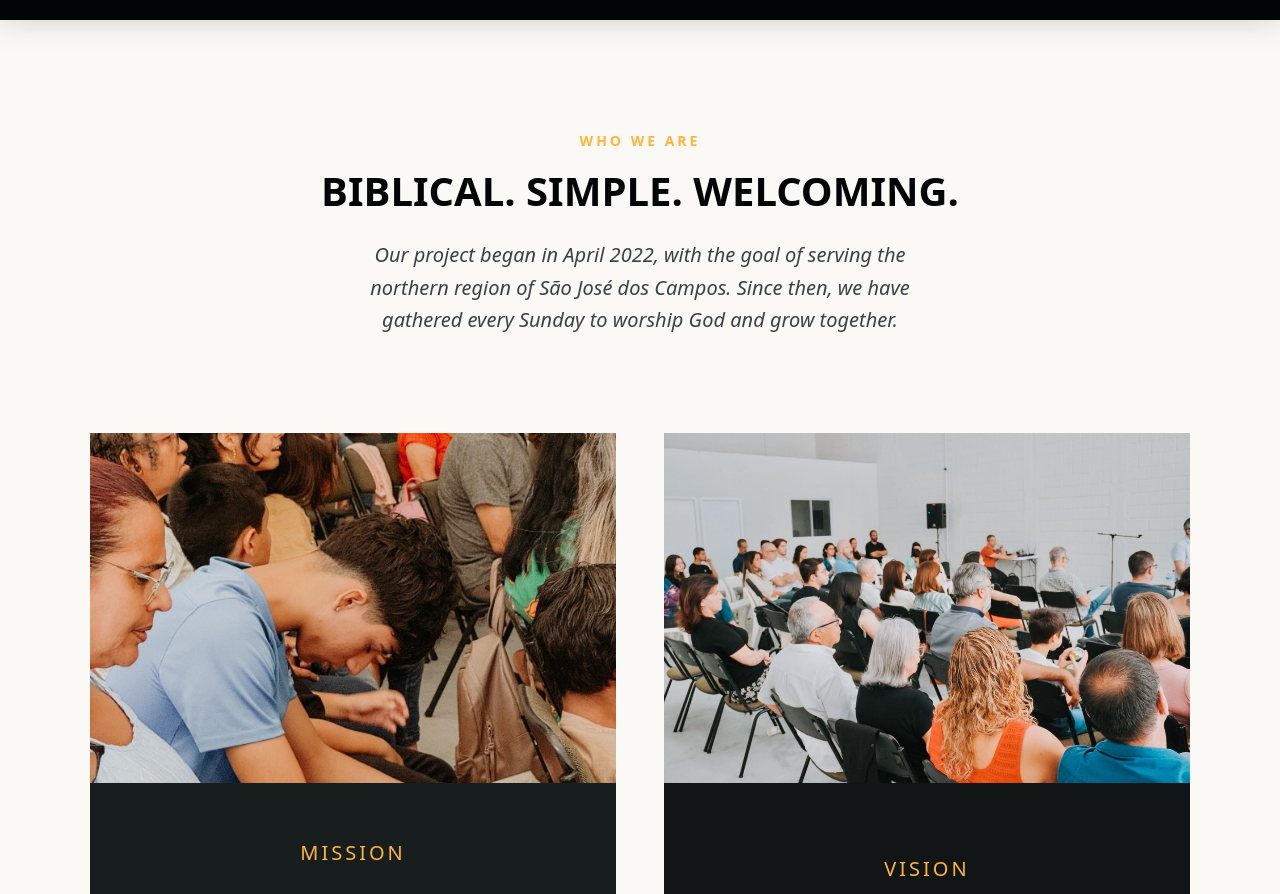
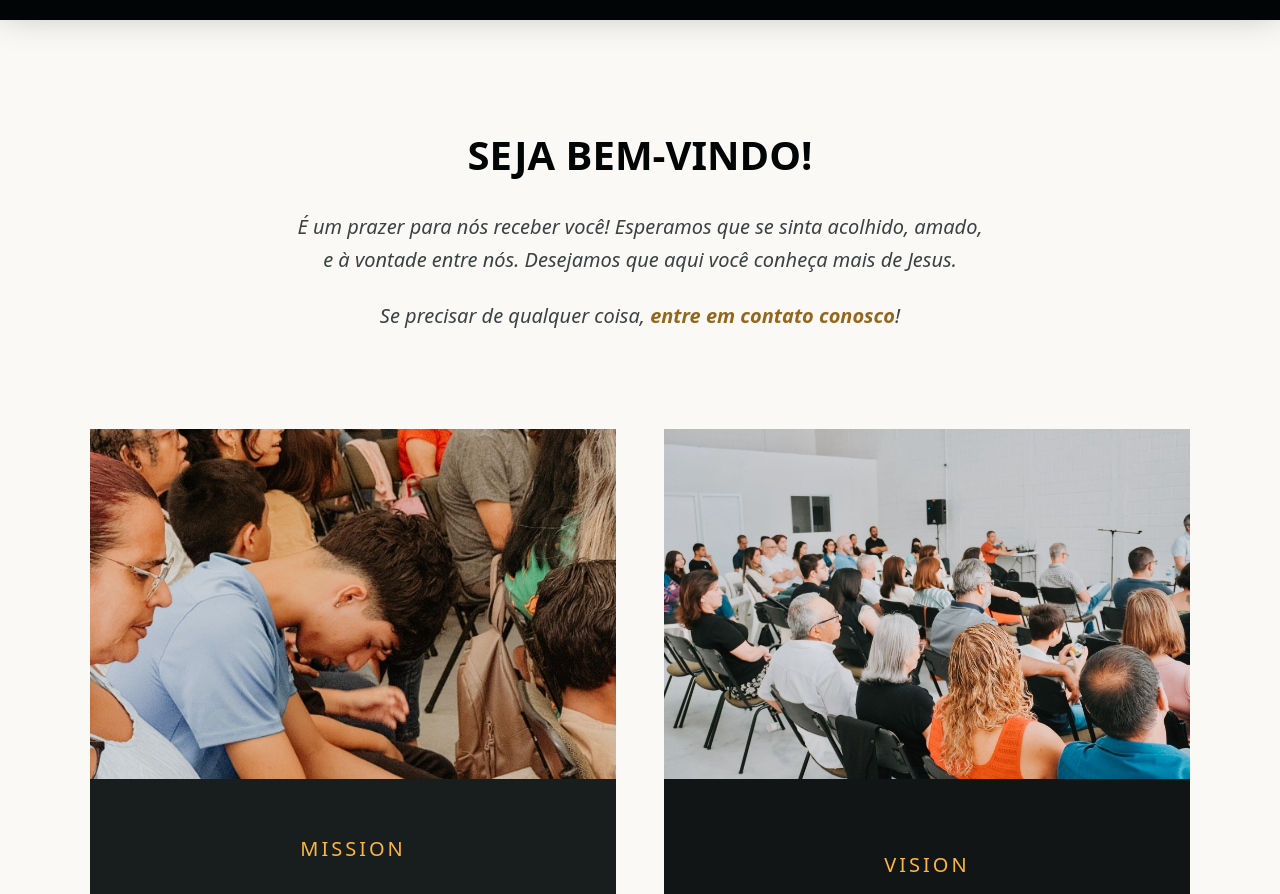
Before and after one commit to danbuck84/ibfarol, a Next.js app: page /en in a window 1280 px wide. Shown: the part 780-1674 px from the top of the page. Built offline with nearby package versions, Linux system fonts and the light colour scheme.

Commit message:
content: update welcome message and add link to ministerios

```diff
--- a/src/components/AboutUs.tsx
+++ b/src/components/AboutUs.tsx
@@ -1,5 +1,6 @@
 import { useTranslations } from "next-intl";
 import Image from "next/image";
+import { Link } from "@/i18n/routing";
 
 export default function AboutUs() {
   const t = useTranslations('AboutUs');
@@ -8,15 +9,17 @@ export default function AboutUs() {
 
       {/* Welcome Message */}
       <div className="max-w-[1000px] mx-auto flex flex-col items-center text-center mb-24">
-        <h3 className="text-sm font-semibold tracking-[3px] text-brand-primary mb-4 uppercase">
-          {t('eyebrow')}
-        </h3>
-        <h2 className="text-3xl md:text-[40px] font-bold text-brand-ink leading-[1.2] mb-6 uppercase">
-          {t('headline')}
+        <h2 className="text-3xl md:text-[40px] font-bold text-brand-ink leading-[1.2] mb-8 uppercase">
+          SEJA BEM-VINDO!
         </h2>
-        <p className="text-lg md:text-xl text-brand-body leading-relaxed max-w-[700px] text-balance italic">
-          {t('p1')}
-        </p>
+        <div className="text-lg md:text-xl text-brand-body leading-relaxed max-w-[700px] text-balance italic space-y-6">
+          <p>
+            É um prazer para nós receber você! Esperamos que se sinta acolhido, amado, e à vontade entre nós. Desejamos que aqui você conheça mais de Jesus.
+          </p>
+          <p>
+            Se precisar de qualquer coisa, <Link href="/ministerios" className="text-brand-primary-ink font-semibold hover:underline decoration-brand-primary-ink underline-offset-4">entre em contato conosco</Link>!
+          </p>
+        </div>
       </div>
 
       {/* Cards */}
```
